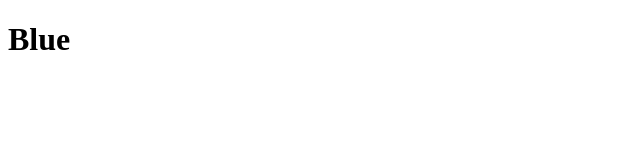
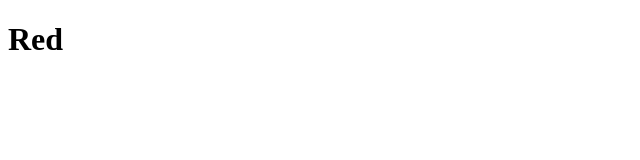
Before and after one commit to TashikMoin/Kubernetes-Jenkins-CICD-HelloWorld, a plain HTML site: page index.html in a window 1280 px wide. Shown: the full height of the page, 0-640 px from the left. Drawn offline with Linux system fonts and the light colour scheme.

Commit message:
Update index.html

```diff
--- a/index.html
+++ b/index.html
@@ -1,6 +1,6 @@
 <!DOCTYPE html>
 <html>
     <body>
-        <h1> Blue </h1>
+        <h1> Red </h1>
     </body>
 </html>
```
